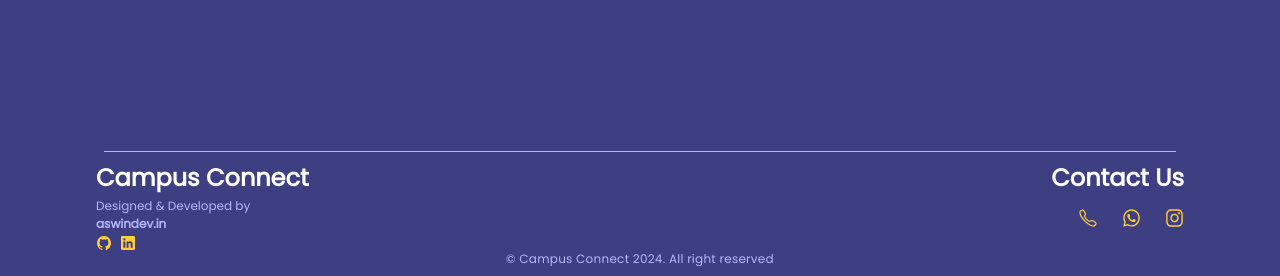
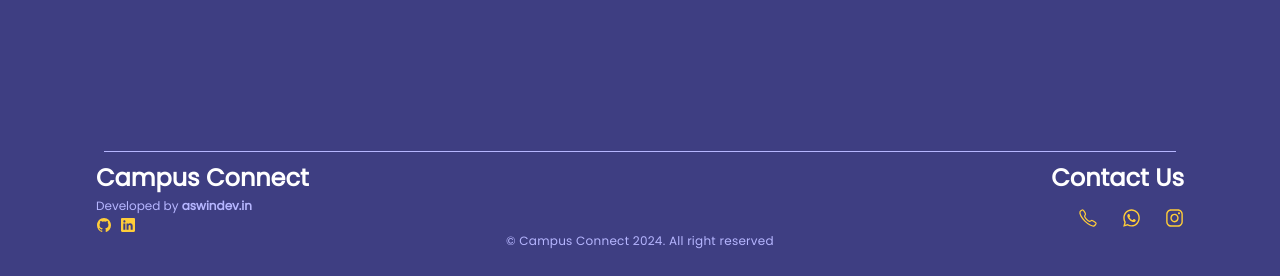
Before and after one commit to Aswindevpk/Campus-Connect, a Django app: page / in a window 1280 px wide. Shown: the part 524-800 px from the top of the page. Run offline with Django 4.2, Linux system fonts and the light colour scheme; data that the repository does not hold is empty; some libraries are stand-ins or nearby versions.

Commit message:
Update footer.html

```diff
--- a/templates/footer.html
+++ b/templates/footer.html
@@ -11,7 +11,7 @@
                     Campus Connect
                 </h3>
                 <p>
-                    Designed & Developed by <span><a href="https://aswindev.in">aswindev.in</a></span>
+                    Developed by <span><a href="https://aswindev.in">aswindev.in</a></span>
                 </p>
                 <div class="footer-about_links">
                     <a href="https://github.com/Aswindevpk">
```
